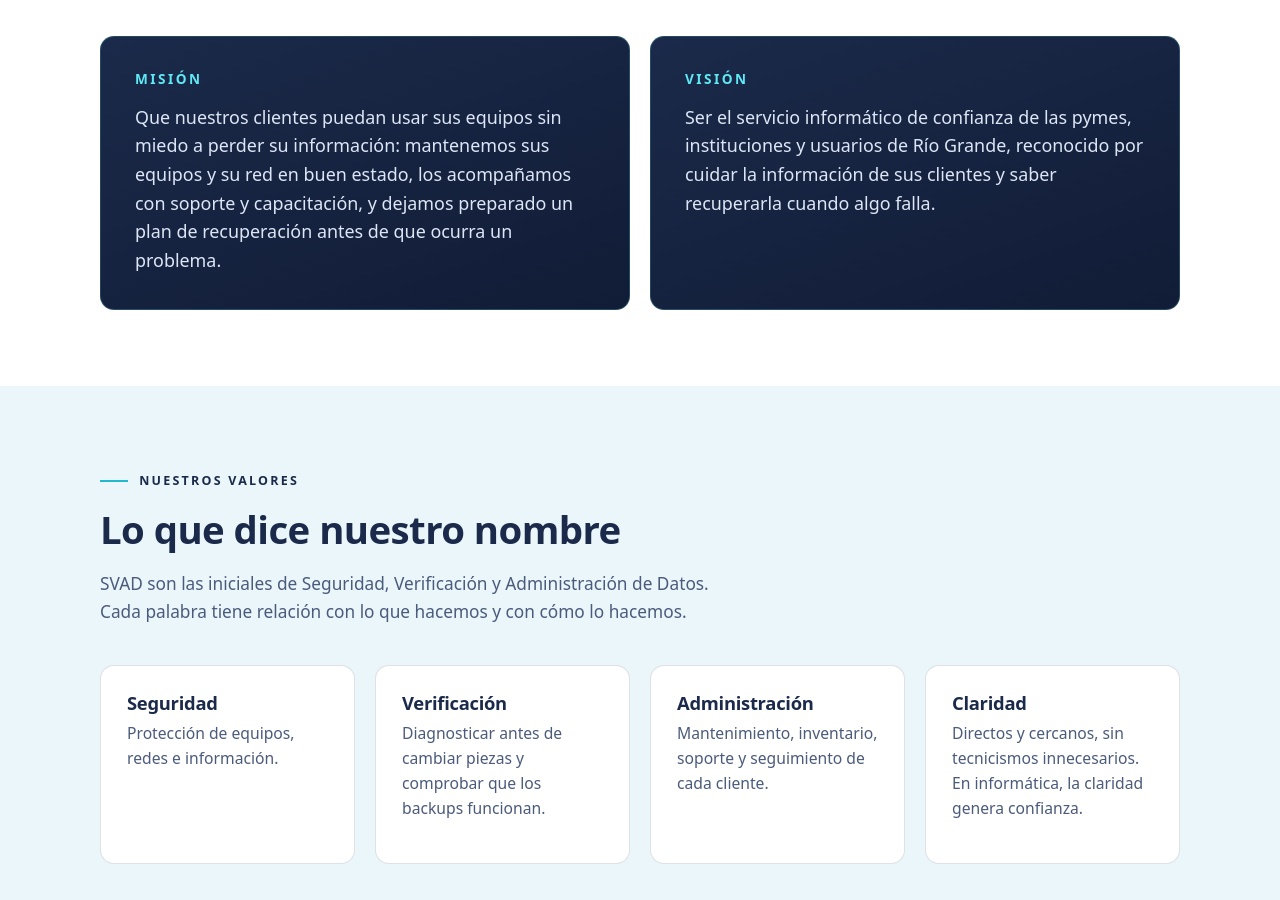
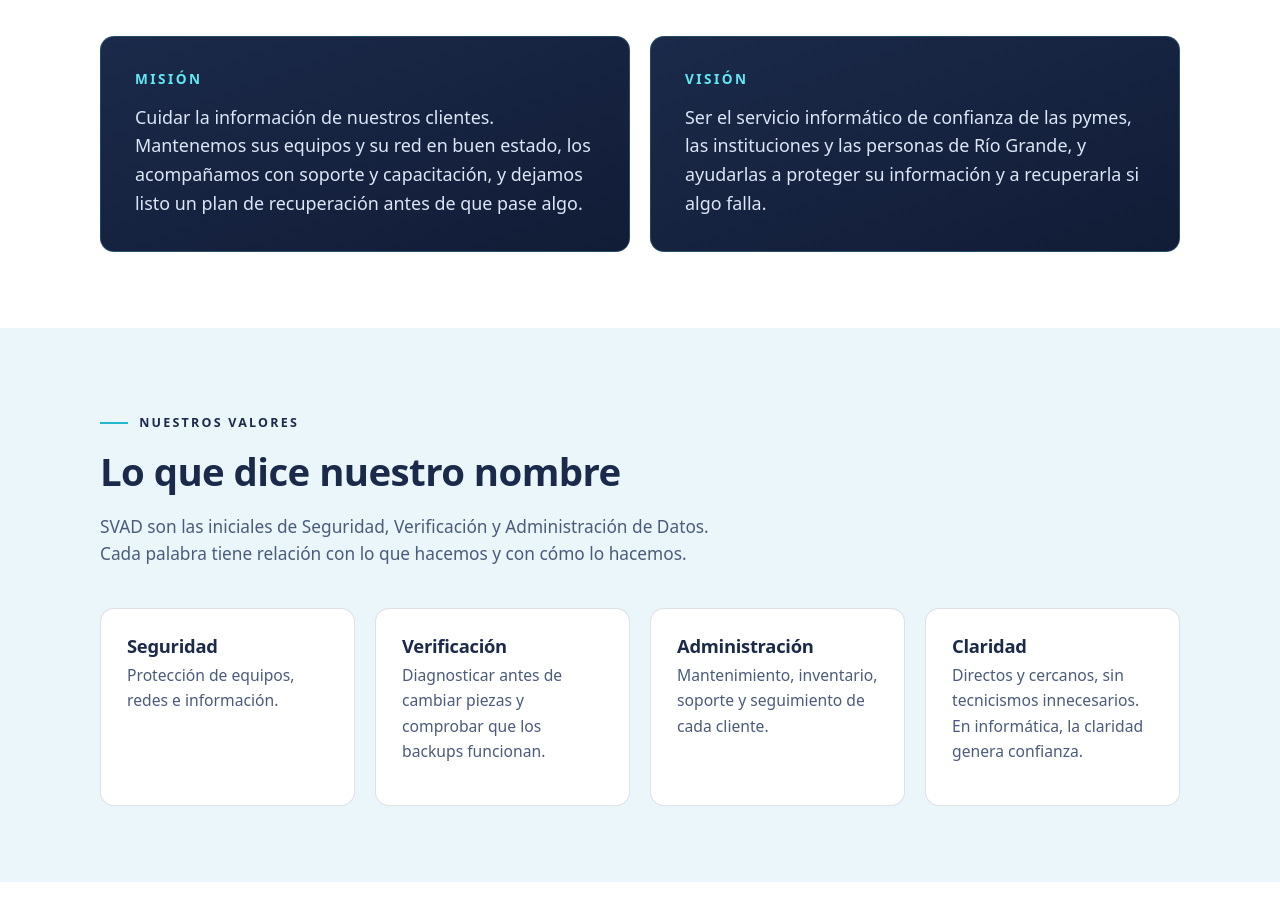
Before and after one commit to santivaldem/Acreditaci-n-de-Programaci-n-IV, a website: page public/nosotros.html in a window 1280 px wide. Shown: the part 1378-2278 px from the top of the page. Drawn offline with Linux system fonts and the light colour scheme.

Commit message:
Nosotros: misión, visión y valores

```diff
--- a/public/nosotros.html
+++ b/public/nosotros.html
@@ -74,11 +74,11 @@
         <div class="mision-vision">
           <article class="bloque-oscuro">
             <h3>Misión</h3>
-            <p>Que nuestros clientes puedan usar sus equipos sin miedo a perder su información: mantenemos sus equipos y su red en buen estado, los acompañamos con soporte y capacitación, y dejamos preparado un plan de recuperación antes de que ocurra un problema.</p>
+            <p>Cuidar la información de nuestros clientes. Mantenemos sus equipos y su red en buen estado, los acompañamos con soporte y capacitación, y dejamos listo un plan de recuperación antes de que pase algo.</p>
           </article>
           <article class="bloque-oscuro">
             <h3>Visión</h3>
-            <p>Ser el servicio informático de confianza de las pymes, instituciones y usuarios de Río Grande, reconocido por cuidar la información de sus clientes y saber recuperarla cuando algo falla.</p>
+            <p>Ser el servicio informático de confianza de las pymes, las instituciones y las personas de Río Grande, y ayudarlas a proteger su información y a recuperarla si algo falla.</p>
           </article>
         </div>
       </div>
```
